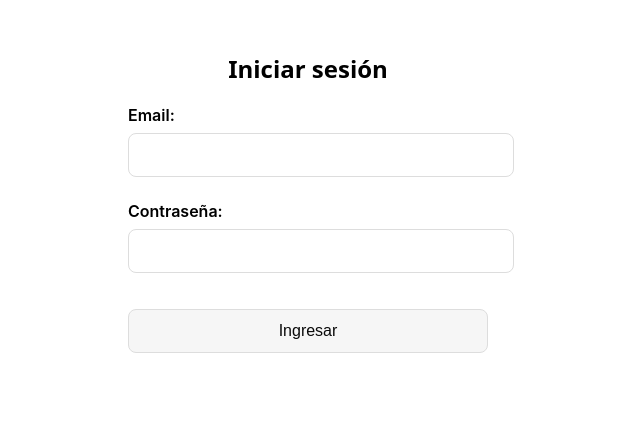
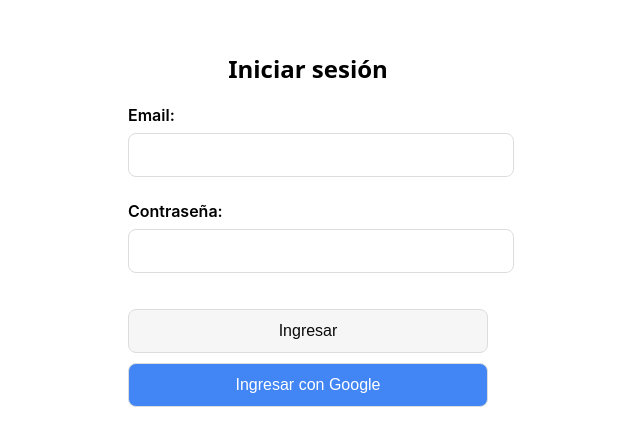
Before and after one commit to gasaga/BlackBelt, a React (Create React App) app: page /login in a window 1280 px wide. Shown: the top 446 px of the page, without its empty margins (332-972 px from the left). Built offline with nearby package versions, Linux system fonts and the light colour scheme; a web font is replaced by a local one.

Commit message:
agregat el login de google

```diff
--- a/src/components/Login.js
+++ b/src/components/Login.js
@@ -3,7 +3,7 @@ import React, { useState } from 'react';
 import { useNavigate } from 'react-router-dom';
 import styles from './Login.module.css';
 import { signInWithEmailAndPassword } from "firebase/auth";
-import { auth } from "../firebase";
+import { auth, signInWithGoogle } from "../firebase";
 
 
 
@@ -12,6 +12,17 @@ const Login = () => {
   const [email, setEmail] = useState('');
   const [password, setPassword] = useState('');
   const navigate = useNavigate();
+
+  // Google login handler (now inside component)
+  const handleGoogleLogin = async () => {
+    try {
+      await signInWithGoogle();
+      navigate('/BeltSelector');
+    } catch (error) {
+      console.error("Google Auth Error:", error.message);
+      alert("Error de autenticación con Google: " + error.message);
+    }
+  };
 
  const validateForm = () => {
   if (!email.includes('@')) {
@@ -68,6 +79,14 @@ const Login = () => {
         <button type="submit" className={styles.loginButton}>
           Ingresar
         </button>
+        <button
+          type="button"
+          className={styles.loginButton}
+          style={{ background: '#4285F4', color: 'white', marginTop: '10px' }}
+          onClick={handleGoogleLogin}
+        >
+          Ingresar con Google
+        </button>
       </form>
     </div>
   );
--- a/src/firebase.js
+++ b/src/firebase.js
@@ -1,6 +1,6 @@
 // Import the functions you need from the SDKs you need
 import { initializeApp } from "firebase/app";
-import { getAuth } from "firebase/auth";
+import { getAuth, GoogleAuthProvider, signInWithPopup } from "firebase/auth";
 import { getAnalytics } from "firebase/analytics";
 // TODO: Add SDKs for Firebase products that you want to use
 // https://firebase.google.com/docs/web/setup#available-libraries
@@ -22,4 +22,18 @@ const app = initializeApp(firebaseConfig);
 const analytics = getAnalytics(app);
 const auth = getAuth(app);
 
-export { auth } // Exporta auth para usar en otros componentes
+// Google Auth Provider
+const provider = new GoogleAuthProvider();
+
+// Google Sign-In function
+const signInWithGoogle = async () => {
+  try {
+    const result = await signInWithPopup(auth, provider);
+    // You can access user info with result.user
+    return result;
+  } catch (error) {
+    throw error;
+  }
+};
+
+export { auth, signInWithGoogle }; // Exporta auth y Google login
```
